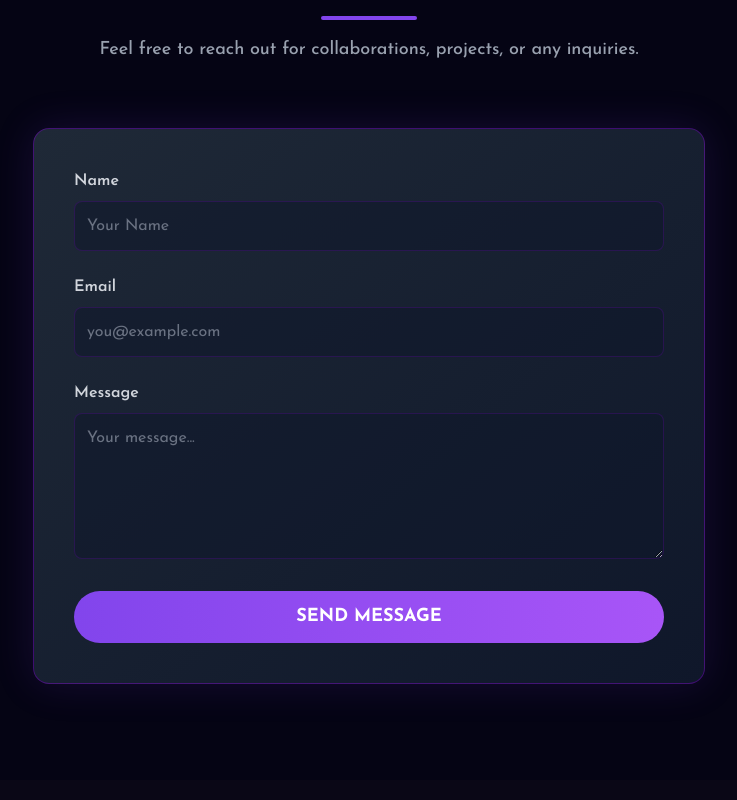
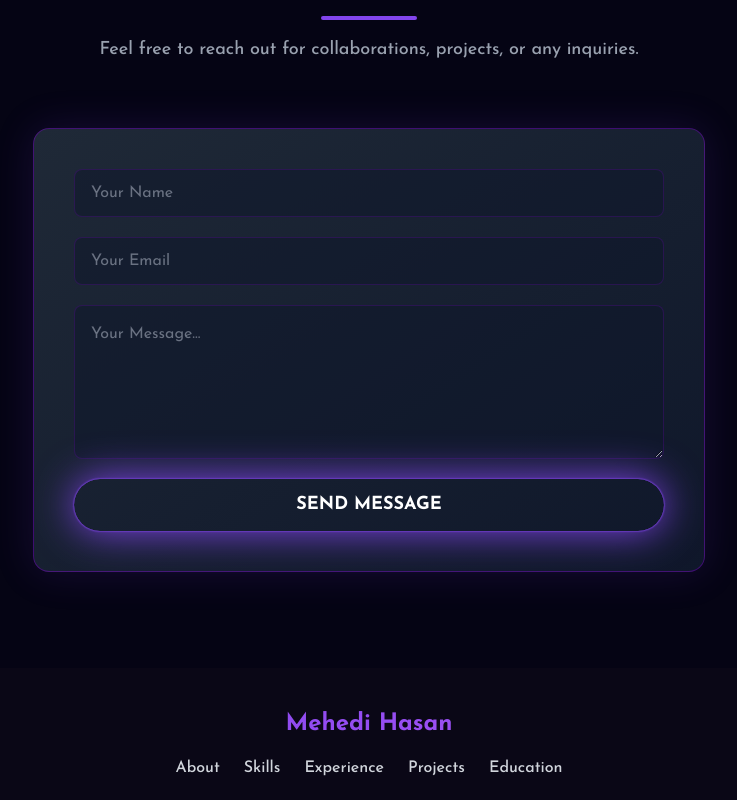
Before and after one commit to mehedi-vai-coder/Portfolio-, a React (Vite) app: page / in a window 1280 px wide. Shown: the part 5060-5860 px from the top of the page, without its empty margins (271-1008 px from the left). Built offline with nearby package versions, Linux system fonts and the light colour scheme.

Commit message:
From validaton and fixed errors

```diff
--- a/src/Components/Contact/Contact.jsx
+++ b/src/Components/Contact/Contact.jsx
@@ -1,17 +1,43 @@
-import React, { useState } from "react";
+// src/components/Contact/ContactForm.jsx
+
+import React, { useRef, useState } from "react";
+import emailjs from "@emailjs/browser";
 import { motion } from "framer-motion";
 import Tilt from "react-parallax-tilt";
 
-const Contact = () => {
-    const [formData, setFormData] = useState({ name: "", email: "", message: "" });
+const ContactForm = () => {
+    const [name, setName] = useState("");
+    const [email, setEmail] = useState("");
+    const [message, setMessage] = useState("");
+    const [success, setSuccess] = useState("");
 
-    const handleChange = (e) =>
-        setFormData({ ...formData, [e.target.name]: e.target.value });
+    const form = useRef();
 
-    const handleSubmit = (e) => {
+    const sendEmail = (e) => {
         e.preventDefault();
-        console.log(formData);
-        // integrate EmailJS, Formspree, or server API here
+        emailjs
+            .sendForm(
+                "service_k8536aj",
+                "template_qna4wud",
+                form.current,
+                {
+                    publicKey: "xpanEglOTAdZWpr3w",
+                }
+            )
+            .then(
+                () => {
+                    setName("");
+                    setEmail("");
+                    setMessage("");
+                    setSuccess("✅ Message Sent Successfully!");
+                    setTimeout(() => setSuccess(""), 4000);
+                },
+                (error) => {
+                    console.error("FAILED...", error.text);
+                    setSuccess("❌ Failed to send message. Please try again.");
+                    setTimeout(() => setSuccess(""), 4000);
+                }
+            );
     };
 
     return (
@@ -36,7 +62,6 @@ const Contact = () => {
                 </p>
             </div>
 
-            {/* Contact Form */}
             <Tilt
                 tiltMaxAngleX={10}
                 tiltMaxAngleY={10}
@@ -47,76 +72,63 @@ const Contact = () => {
                 className="relative z-10"
             >
                 <motion.form
+                    ref={form}
+                    onSubmit={sendEmail}
                     initial={{ opacity: 0, y: 30 }}
                     whileInView={{ opacity: 1, y: 0 }}
                     viewport={{ once: true, amount: 0.3 }}
                     transition={{ duration: 0.6 }}
-                    onSubmit={handleSubmit}
                     className="bg-gradient-to-br from-[#1f2937] to-[#0f172a] border border-purple-700/40 rounded-2xl p-6 sm:p-10 shadow-[0_0_40px_rgba(130,69,236,0.15)] backdrop-blur-md hover:shadow-[0_0_60px_rgba(130,69,236,0.3)] transition duration-500 max-w-2xl mx-auto"
                 >
-                    <div className="mb-6">
-                        <label htmlFor="name" className="block text-gray-300 font-semibold mb-2">
-                            Name
-                        </label>
+                    {success && (
+                        <p className="text-center mb-4 font-medium text-green-500">
+                            {success}
+                        </p>
+                    )}
+                    <div className="flex flex-col gap-5">
                         <input
                             type="text"
-                            id="name"
-                            name="name"
-                            value={formData.name}
-                            onChange={handleChange}
+                            name="from_name"
+                            placeholder="Your Name"
                             required
-                            className="w-full p-3 rounded-lg bg-[#0f172a]/50 border border-purple-700/20 text-gray-200 placeholder-gray-500 focus:outline-none focus:border-purple-500 transition"
-                            placeholder="Your Name"
+                            value={name}
+                            onChange={(e) => setName(e.target.value)}
+                            className="h-12 rounded-lg bg-[#0f172a]/50 border border-purple-700/20 text-gray-200 placeholder-gray-500 px-4 focus:outline-none focus:border-purple-500 transition"
                         />
-                    </div>
-
-                    <div className="mb-6">
-                        <label htmlFor="email" className="block text-gray-300 font-semibold mb-2">
-                            Email
-                        </label>
                         <input
                             type="email"
-                            id="email"
-                            name="email"
-                            value={formData.email}
-                            onChange={handleChange}
+                            name="from_email"
+                            placeholder="Your Email"
                             required
-                            className="w-full p-3 rounded-lg bg-[#0f172a]/50 border border-purple-700/20 text-gray-200 placeholder-gray-500 focus:outline-none focus:border-purple-500 transition"
-                            placeholder="you@example.com"
+                            value={email}
+                            onChange={(e) => setEmail(e.target.value)}
+                            className="h-12 rounded-lg bg-[#0f172a]/50 border border-purple-700/20 text-gray-200 placeholder-gray-500 px-4 focus:outline-none focus:border-purple-500 transition"
                         />
-                    </div>
-
-                    <div className="mb-6">
-                        <label htmlFor="message" className="block text-gray-300 font-semibold mb-2">
-                            Message
-                        </label>
                         <textarea
-                            id="message"
                             name="message"
                             rows={5}
-                            value={formData.message}
-                            onChange={handleChange}
+                            placeholder="Your Message..."
                             required
-                            className="w-full p-3 rounded-lg bg-[#0f172a]/50 border border-purple-700/20 text-gray-200 placeholder-gray-500 focus:outline-none focus:border-purple-500 transition"
-                            placeholder="Your message..."
+                            value={message}
+                            onChange={(e) => setMessage(e.target.value)}
+                            className="rounded-lg bg-[#0f172a]/50 border border-purple-700/20 text-gray-200 placeholder-gray-500 p-4 focus:outline-none focus:border-purple-500 transition"
                         ></textarea>
-                    </div>
-
                         <button
                             type="submit"
                             className="w-full py-3 rounded-full font-bold text-white text-lg transition duration-300 transform hover:scale-105"
                             style={{
-                            background: "linear-gradient(90deg, #8245ec, #a855f7)",
-                            // boxShadow:
-                            //     "0 0 2px #8245ec, 0 0 2px #8245ec, 0 0 40px #8245ec",
+                                // background: "linear-gradient(90deg, #8245ec, #a855f7)",
+                                boxShadow:
+                                    "0 0 2px #8245ec, 0 0 2px #8245ec, 0 0 40px #8245ec",
                             }}
                         >
                             SEND MESSAGE
                         </button>
+                    </div>
                 </motion.form>
             </Tilt>
         </section>
     );
 };
 
-export default Contact;
+export default ContactForm;
--- a/src/Components/contactMeSection/ContactForm.jsx
+++ /dev/null
@@ -1,92 +0,0 @@
-import React, { useRef, useState } from "react";
-import emailjs from "@emailjs/browser";
-
-const ContactForm = () => {
-  const [name, setName] = useState("");
-  const [email, setEmail] = useState("");
-  const [message, setMessage] = useState("");
-  const [success, setSuccess] = useState("");
-
-  const handleName = (e) => setName(e.target.value);
-  const handleEmail = (e) => setEmail(e.target.value);
-  const handleMessage = (e) => setMessage(e.target.value);
-
-  const form = useRef();
-
-  const sendEmail = (e) => {
-    e.preventDefault();
-    emailjs
-      .sendForm(
-        "service_k8536aj", // replace with your EmailJS service ID
-        "template_qna4wud", // replace with your EmailJS template ID
-        form.current,
-        {
-          publicKey: "xpanEglOTAdZWpr3w", // replace with your EmailJS public key
-        }
-      )
-      .then(
-        () => {
-          setName("");
-          setEmail("");
-          setMessage("");
-          setSuccess("✅ Message Sent Successfully!");
-          setTimeout(() => setSuccess(""), 4000);
-        },
-        (error) => {
-          console.error("FAILED...", error.text);
-          setSuccess("❌ Failed to send message. Please try again.");
-          setTimeout(() => setSuccess(""), 4000);
-        }
-      );
-  };
-
-  return (
-    <div className="max-w-lg mx-auto p-4 rounded-lg shadow-md bg-white dark:bg-gray-900">
-      <h2 className="text-2xl font-bold mb-4 text-center text-gray-800 dark:text-white">
-        Contact Me
-      </h2>
-      {success && (
-        <p className="text-center mb-4 font-medium text-green-600 dark:text-green-400">
-          {success}
-        </p>
-      )}
-      <form ref={form} onSubmit={sendEmail} className="flex flex-col gap-4">
-        <input
-          type="text"
-          name="from_name"
-          placeholder="Your Name"
-          required
-          className="h-12 rounded-lg bg-white dark:bg-gray-800 px-3 text-black dark:text-white border border-gray-300 dark:border-gray-600 focus:outline-none focus:ring-2 focus:ring-purple-500"
-          value={name}
-          onChange={handleName}
-        />
-        <input
-          type="email"
-          name="from_email"
-          placeholder="Your Email"
-          required
-          className="h-12 rounded-lg bg-white dark:bg-gray-800 px-3 text-black dark:text-white border border-gray-300 dark:border-gray-600 focus:outline-none focus:ring-2 focus:ring-purple-500"
-          value={email}
-          onChange={handleEmail}
-        />
-        <textarea
-          name="message"
-          rows="6"
-          placeholder="Your Message"
-          required
-          className="rounded-lg bg-white dark:bg-gray-800 p-3 text-black dark:text-white border border-gray-300 dark:border-gray-600 focus:outline-none focus:ring-2 focus:ring-purple-500"
-          value={message}
-          onChange={handleMessage}
-        ></textarea>
-        <button
-          type="submit"
-          className="h-12 rounded-lg bg-purple-600 text-white font-bold text-lg hover:bg-purple-700 transition duration-300"
-        >
-          Send Message
-        </button>
-      </form>
-    </div>
-  );
-};
-
-export default ContactForm;
--- a/src/Components/contactMeSection/ContactMeLeft.jsx
+++ /dev/null
@@ -1,13 +0,0 @@
-import ContactForm from "./ContactForm";
-import ContactText from "./ContactText";
-
-const ContactMeLeft = () => {
-  return (
-    <div className="flex flex-col gap-8 w-full">
-      <ContactText />
-      <ContactForm />
-    </div>
-  );
-};
-
-export default ContactMeLeft;
--- a/src/Components/contactMeSection/SingleInfo.jsx
+++ /dev/null
@@ -1,10 +0,0 @@
-const SingleInfo = ({ text, Image }) => {
-  return (
-    <div className="flex gap-4 items-center justify-start">
-      <Image className="text-3xl" />
-      <p>{text}</p>
-    </div>
-  );
-};
-
-export default SingleInfo;
--- a/src/Layout/Layout.jsx
+++ b/src/Layout/Layout.jsx
@@ -8,7 +8,6 @@ import Education from '../Components/Education/Education';
 import Contact from '../Components/Contact/Contact';
 import Footer from '../Components/Footer/Footer';
 import Blur from '../Blur';
-import ContactMeMain from '../Components/contactMeSection/ContactMeMain';
 
 const Layout = () => {
     return (
@@ -25,7 +24,6 @@ const Layout = () => {
                 <Work></Work>
                 <Experience></Experience>
                 <Education></Education>
-                {/* <ContactMeMain></ContactMeMain> */}
                 <Contact></Contact>
                 <Footer></Footer>
             </div>
```
Also changed, not shown: src/Components/contactMeSection/ContactInfo.jsx (deleted, +0 -16 lines), src/Components/contactMeSection/ContactMeMain.jsx (deleted, +0 -19 lines), src/Components/contactMeSection/ContactMeRight.jsx (deleted, +0 -18 lines), src/Components/contactMeSection/ContactSocial.jsx (deleted, +0 -16 lines), src/Components/contactMeSection/ContactText.jsx (deleted, +0 -15 lines), src/Components/contactMeSection/SingleContactSocial.jsx (deleted, +0 -12 lines). Lines whose indentation alone changed are shown as unchanged.
